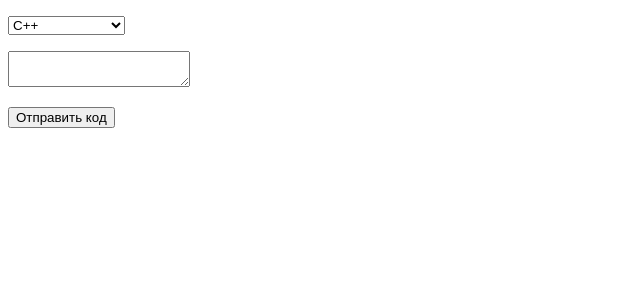
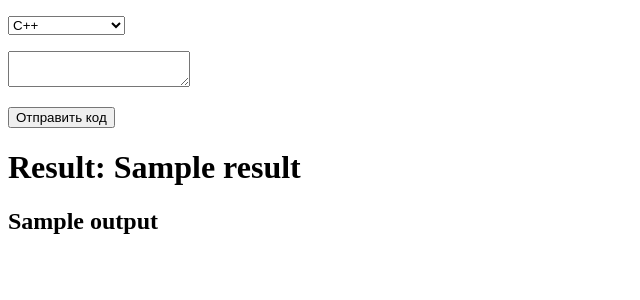
Before and after one commit to justnik98/autolab, a FastAPI app: template templates/op.html in a window 1280 px wide. Shown: the top 300 px of the page, without its empty margins (0-640 px from the left). Run offline with FastAPI, Linux system fonts and the light colour scheme; the template is opened without the code that fills it: most values are stand-ins (such as "Sample title", 1, 10 or a date in 2020).

Commit message:
Добавлена отправка ответа с результатом теста

```diff
--- a/main.py
+++ b/main.py
@@ -6,13 +6,14 @@ from typing import Union
 import uvicorn
 from fastapi import FastAPI, Form, Request
 from fastapi.responses import RedirectResponse
+from fastapi.responses import HTMLResponse
 from fastapi.staticfiles import StaticFiles
 from fastapi.templating import Jinja2Templates
 
 app = FastAPI()
 templates = Jinja2Templates(directory="templates")
 
-#globals
+# globals
 mutex = threading.Lock()
 task_id = 0
 
@@ -28,9 +29,8 @@ def read_root(request: Request):
 
 
 @app.get("/op")
-def read_root(request: Request):
+async def op(request: Request):
     return templates.TemplateResponse("op.html", {"request": request})
-
 
 
 def update_id():
@@ -38,8 +38,9 @@ def update_id():
     task_id += 1
     return task_id
 
-@app.post("/post_code")
-def post_code(stud_id: Union[int, None] = None, code=Form(), lang=Form()):
+
+@app.post("/post_code", response_class=HTMLResponse)
+async def post_code(request: Request, stud_id: Union[int, None] = None, code=Form(), lang=Form()):
     stud_id = 123
     problem_id = 123
     global task_id
@@ -54,19 +55,28 @@ def post_code(stud_id: Union[int, None] = None, code=Form(), lang=Form()):
     file = open(f"{path}/main{file_extensions[lang]}", 'w')
     file.write(code)
     file.close()
-    print(f"docker build "
-              f"--build-arg lang={lang} "
-              f"--build-arg task_id={id} "
-              f"--build-arg problem_id={problem_id}"
-              f"-t {id}")
-    print(f"docker run {id} --rm &> {id} && docker rmi -f {id}")
-
-    shutil.rmtree(path)
-    return RedirectResponse("/op", status_code=302)
-
-
-def run_tests(params: json, k: int):
-    return 0
+    # os.system(f"docker build ./scripts/"
+    #           f"--build-arg lang={lang} "
+    #           f"--build-arg task_id={id} "
+    #           f"--build-arg problem_id={problem_id}"
+    #           f"-t {id}")
+    # os.system(f"docker run {id} --rm &> {path}/{id}err > {path}/{id} && docker rmi -f {id}")
+    print(f"docker build ./scripts/"
+          f"--build-arg lang={lang} "
+          f"--build-arg task_id={id} "
+          f"--build-arg problem_id={problem_id}"
+          f"-t {id}")
+    print(f"docker run {id} --rm {id} --rm &> {path}/{id}err > {path}/{id} && docker rmi -f {id}")
+    file = open(f"{path}/out", 'r')
+    # print(file.read())
+    output = file.read()
+    file.close()
+    # shutil.rmtree(path)
+    result = ""
+    result = "Not Passed"
+    return templates.TemplateResponse(name="op.html",
+                                      context={"request": request, "id": id, "result": result, "output": output})
+    # return RedirectResponse("/op", status_code=302)
 
 
 if __name__ == '__main__':
--- a/templates/op.html
+++ b/templates/op.html
@@ -23,6 +23,15 @@
             <input value="Отправить код" type="submit">
         </p>
     </form>
+    <div>
+        <h1> Result: {{result}}</h1>
+        <p>
+            <h2>
+                    {{output}}
+            </h2>
+        </p>
+    </div>
+
 </div>
 </body>
 </html>
```
